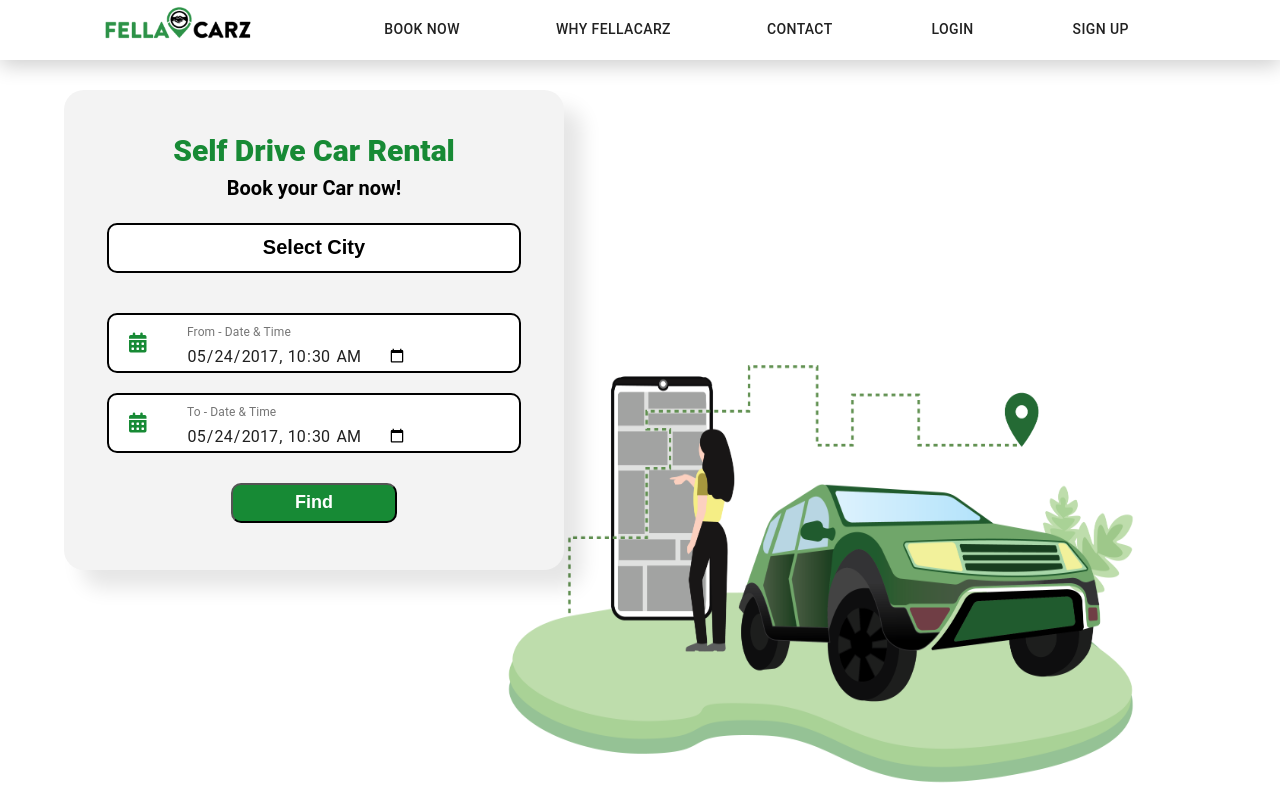
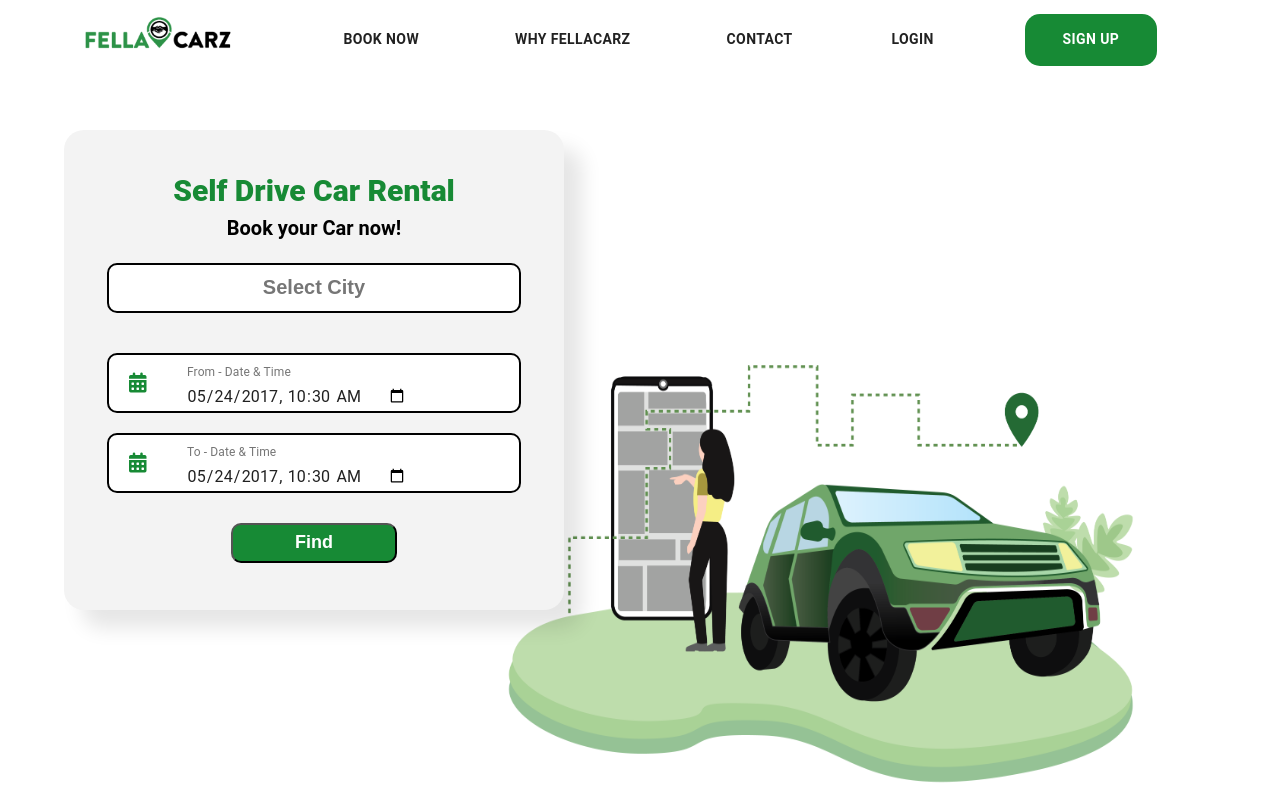
Before and after one commit to siddhantsahare/fellacarz-frontend, a React (Create React App) app: page / in a window 1280 px wide. Built offline with nearby package versions, Linux system fonts and the light colour scheme.

Commit message:
home page minor search component changed navbar links and sign up link

```diff
--- a/src/components/Navbar/Navbar.css
+++ b/src/components/Navbar/Navbar.css
@@ -2,8 +2,7 @@
   display: flex;
   align-items: center;
   justify-content: space-evenly;
-  box-shadow: 0 6px 20px 0 rgba(0, 0, 0, 0.19);
-  height: 60px;
+  height: 80px;
   width: 100%;
   padding: 20px 20px;
   font-size: 18px;
@@ -23,6 +22,7 @@
 
 .main-nav ul li {
   padding: 0 40px;
+  font-weight: 600;
 }
 
 .main-nav ul li a {
@@ -30,9 +30,37 @@
   line-height: 0.1;
   padding-bottom: 2px;
 }
+/*
+.main-nav ul li:last-child {
+  display: inline-block;
+  line-height: 0.1;
+  padding-bottom: 2px;
+  background-color: #178a35;
+} */
+
+.main-nav ul li:last-child > a {
+  display: inline-block;
+  line-height: 0.1;
+  background-color: #178a35;
+  border-radius: 15px;
+}
+
+.main-nav ul li:last-child > a:hover {
+  border-bottom: none;
+}
 
 .main-nav ul li a:hover {
   border-bottom: 5px solid #178a35;
+}
+
+.signupLink {
+  color: white;
+  margin: 0px 30px;
+  font-weight: 600;
+}
+
+.nav-links {
+  font-weight: 600;
 }
 
 .dropbtn {
@@ -85,7 +113,6 @@
     display: flex;
     align-items: center;
     justify-content: space-evenly;
-    box-shadow: 0 6px 20px 0 rgba(0, 0, 0, 0.19);
   }
   .main-nav ul {
     display: none;
--- a/src/components/Navbar/Navbar.js
+++ b/src/components/Navbar/Navbar.js
@@ -96,14 +96,14 @@ export class Navbar extends Component {
           <li>
             <a href="#">
               <Button type="button" className="city-selector">
-                Book now
+                <span className="nav-links">Book now</span>
               </Button>
             </a>
           </li>
           <li>
             <a href="#">
               <Button type="button" className="city-selector">
-                Why Fellacarz
+                <span className="nav-links">Why Fellacarz</span>
               </Button>
             </a>
           </li>
@@ -111,7 +111,7 @@ export class Navbar extends Component {
           <li>
             <a href="#">
               <Button type="button" className="city-selector">
-                Contact
+                <span className="nav-links">Contact</span>
               </Button>
             </a>
           </li>
@@ -122,7 +122,7 @@ export class Navbar extends Component {
                 className="city-selector"
                 onClick={this.handleOpenLogin}
               >
-                Login
+                <span className="nav-links">Login</span>
               </Button>
               <Modal
                 aria-labelledby="transition-modal-title"
@@ -150,7 +150,7 @@ export class Navbar extends Component {
                 className="city-selector"
                 onClick={this.handleOpenSignUp}
               >
-                Sign up
+                <span className="signupLink">Sign up</span>
               </Button>
               <Modal
                 aria-labelledby="transition-modal-title"
--- a/src/components/Search/Search.css
+++ b/src/components/Search/Search.css
@@ -16,7 +16,7 @@
   justify-content: center;
   width: 500px;
   border-radius: 20px;
-  margin-top: 30px;
+  margin-top: 50px;
   min-height: 60vh;
   max-height: 80vh;
   background-color: #f3f3f3;
@@ -66,7 +66,7 @@
   font-size: 20px;
   font-weight: 700;
   background-color: #fff;
-  color: #000;
+  color: #767676;
   cursor: pointer;
   outline: none;
   border-radius: 10px;
```
